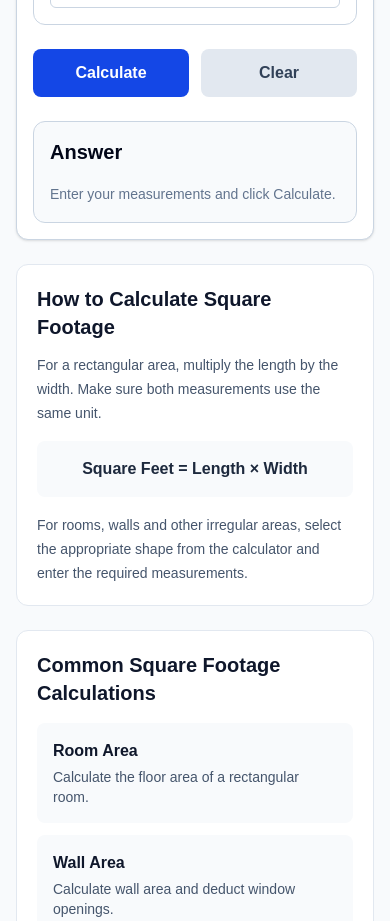
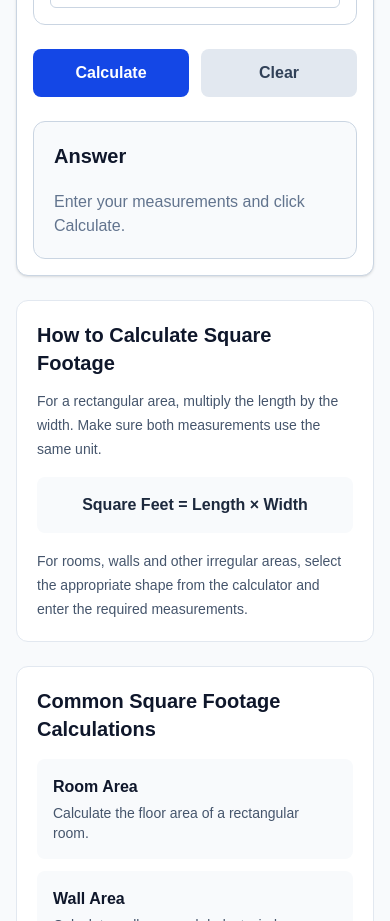
Before and after one commit to km7max-cmd/cornerspan, a Next.js app: page /calculators/square-footage in a window 390 px wide. Shown: the part 980-1901 px from the top of the page. Built offline with nearby package versions, Linux system fonts and the light colour scheme.

Commit message:
Refactor ResultBox to handle CalculationError type

```diff
--- a/app/calculators/square-footage/components/ResultBox.tsx
+++ b/app/calculators/square-footage/components/ResultBox.tsx
@@ -1,52 +1,71 @@
-import type { CalculationResult } from "../types";
+import type {
+  CalculationError,
+  CalculationResult,
+} from "../types";
 
 type ResultBoxProps = {
   result: CalculationResult | null;
-  error?: string;
+  error: CalculationError;
 };
 
 export default function ResultBox({
   result,
   error,
 }: ResultBoxProps) {
+  const errorMessages: Record<
+    Exclude<CalculationError, null>,
+    string
+  > = {
+    Length: "Please enter a valid Length.",
+    Width: "Please enter a valid Width.",
+    Height: "Please enter a valid Height.",
+    "Border Width":
+      "Please enter a valid Border Width.",
+    "Side A":
+      "Please enter a valid Side A.",
+    "Side B":
+      "Please enter a valid Side B.",
+    "Side C":
+      "Please enter valid triangle sides.",
+    "Window Width":
+      "Please enter a valid Window Width.",
+    "Window Height":
+      "Please enter a valid Window Height.",
+    Area: "Please enter a valid Area.",
+  };
+
   return (
-    <div className="mt-6 rounded-xl border border-slate-300 bg-slate-50 p-4 sm:p-5">
-      <h2 className="mb-4 text-xl font-bold text-slate-950">
+    <div className="mt-6 rounded-xl border border-slate-300 bg-slate-50 p-5">
+      <h2 className="mb-5 text-xl font-bold text-slate-900">
         Answer
       </h2>
 
-      {error ? (
-        <div className="rounded-lg border border-red-200 bg-red-50 px-4 py-3 text-sm font-medium text-red-700">
-          {error}
+      {error && (
+        <div className="mb-5 rounded-lg border border-red-200 bg-red-50 px-4 py-4 text-base font-medium text-red-700">
+          {errorMessages[error]}
         </div>
-      ) : result ? (
-        <div className="space-y-0">
+      )}
+
+      {result ? (
+        <div className="space-y-0 text-base">
           <ResultRow
             label="Square Feet"
-            value={`${result.squareFeet.toFixed(
-              2
-            )} ft²`}
+            value={`${result.squareFeet.toFixed(2)} ft²`}
           />
 
           <ResultRow
             label="Square Inches"
-            value={`${result.squareInches.toFixed(
-              2
-            )} in²`}
+            value={`${result.squareInches.toFixed(2)} in²`}
           />
 
           <ResultRow
             label="Square Yards"
-            value={`${result.squareYards.toFixed(
-              2
-            )} yd²`}
+            value={`${result.squareYards.toFixed(2)} yd²`}
           />
 
           <ResultRow
             label="Square Meters"
-            value={`${result.squareMeters.toFixed(
-              2
-            )} m²`}
+            value={`${result.squareMeters.toFixed(2)} m²`}
           />
 
           <ResultRow
@@ -57,17 +76,15 @@ export default function ResultBox({
           {result.cost !== null && (
             <ResultRow
               label="Estimated Cost"
-              value={`$${result.cost.toFixed(
-                2
-              )}`}
+              value={`$${result.cost.toFixed(2)}`}
             />
           )}
         </div>
-      ) : (
-        <p className="text-sm leading-6 text-slate-500">
+      ) : !error ? (
+        <p className="text-base text-slate-500">
           Enter your measurements and click Calculate.
         </p>
-      )}
+      ) : null}
     </div>
   );
 }
@@ -81,11 +98,11 @@ function ResultRow({
 }) {
   return (
     <div className="flex items-center justify-between gap-4 border-b border-slate-200 py-3 last:border-0">
-      <span className="text-sm text-slate-600 sm:text-base">
+      <span className="text-slate-600">
         {label}
       </span>
 
-      <strong className="text-right text-sm font-bold text-slate-950 sm:text-base">
+      <strong className="text-right text-slate-950">
         {value}
       </strong>
     </div>
```
